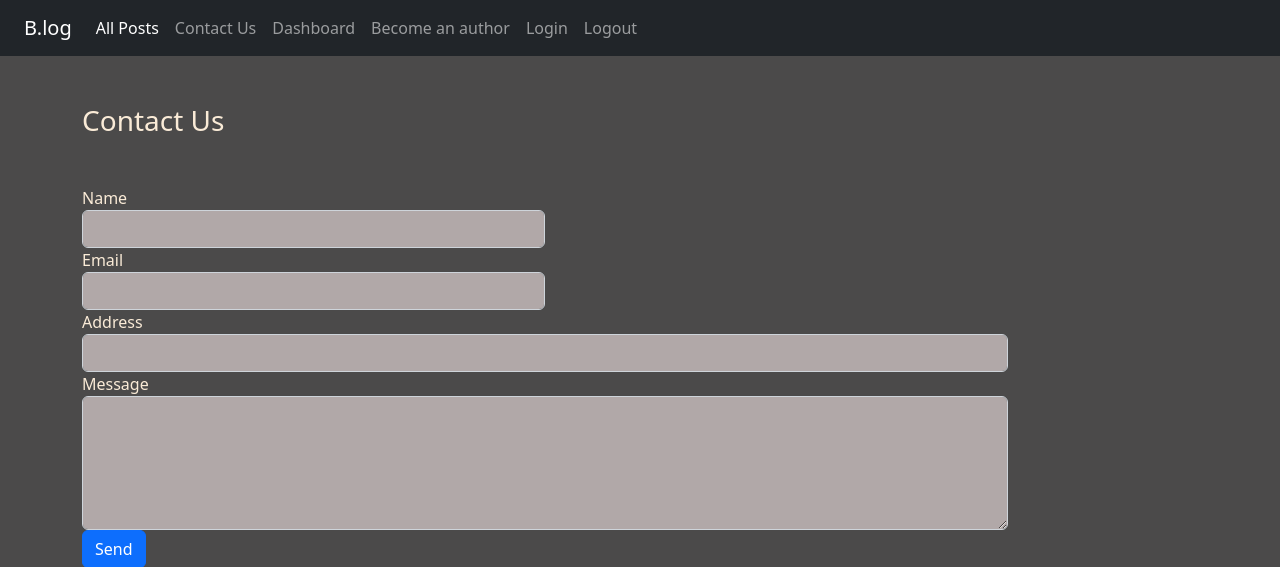
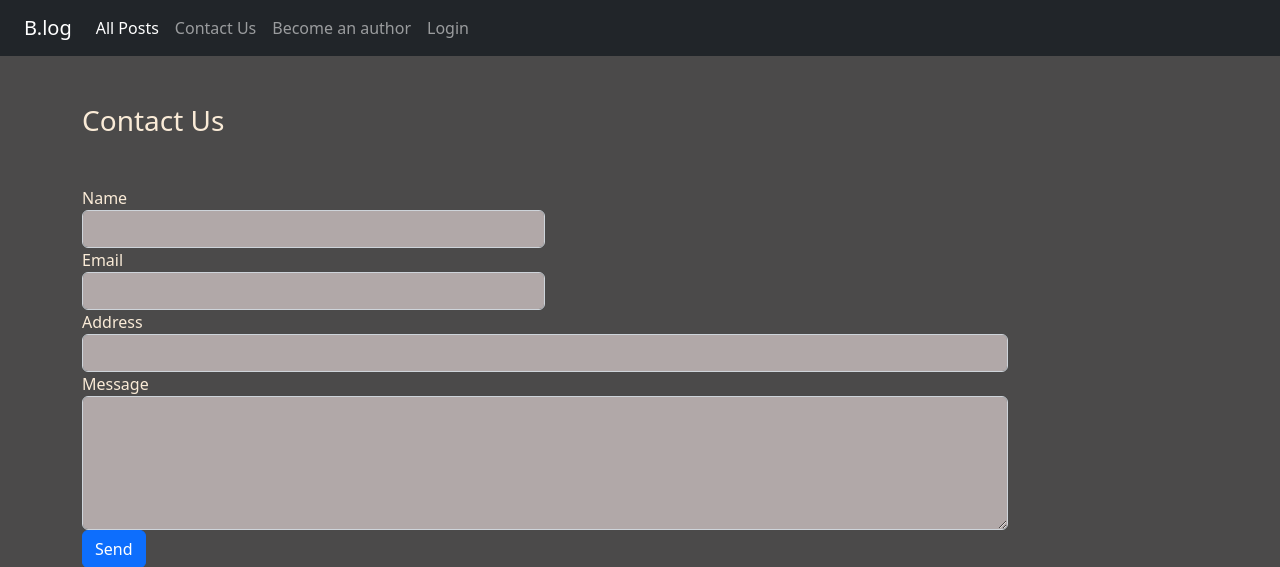
Before and after one commit to badxcode/blogSite-django, a Django app: page /contact/ in a window 1280 px wide. Shown: the top 567 px of the page. Run offline with Django 4.2, Linux system fonts and the light colour scheme; some libraries are stand-ins or nearby versions.

Commit message:
update navbar to dynamically show login, signup and dashboard

```diff
--- a/blog/templates/blog/navbar.html
+++ b/blog/templates/blog/navbar.html
@@ -12,18 +12,21 @@
           <li class="nav-item">
             <a class="nav-link" href="{% url 'contact' %}">Contact Us</a>
           </li>
+          {% if request.user.is_authenticated %}
             <li class="nav-item">
               <a class="nav-link" href="{% url 'dashboard' %}">Dashboard</a>
             </li>
+            <li class="nav-item">
+              <a class="nav-link" href="{% url 'logout' %}">Logout</a>
+            </li>
+          {% else %}
             <li class="nav-item">
               <a class="nav-link" href="{% url 'signup' %}">Become an author</a>
             </li>
             <li class="nav-item">
               <a class="nav-link" href="{% url 'login' %}">Login</a>
             </li>
-          <li class="nav-item">
-            <a class="nav-link" href="{% url 'logout' %}">Logout</a>
-          </li>
+          {% endif %}
         </ul>
       </div>
     </div>
```
Lines whose indentation alone changed are shown as unchanged.
